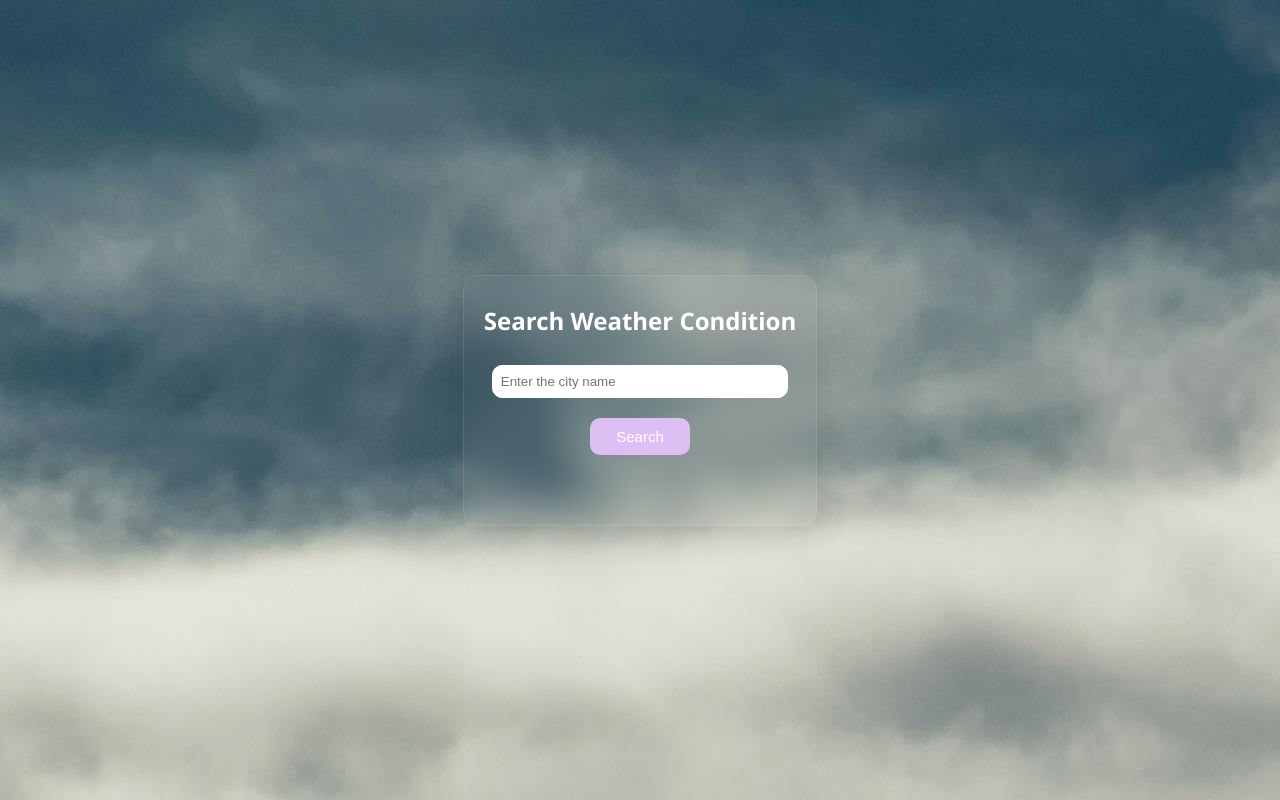
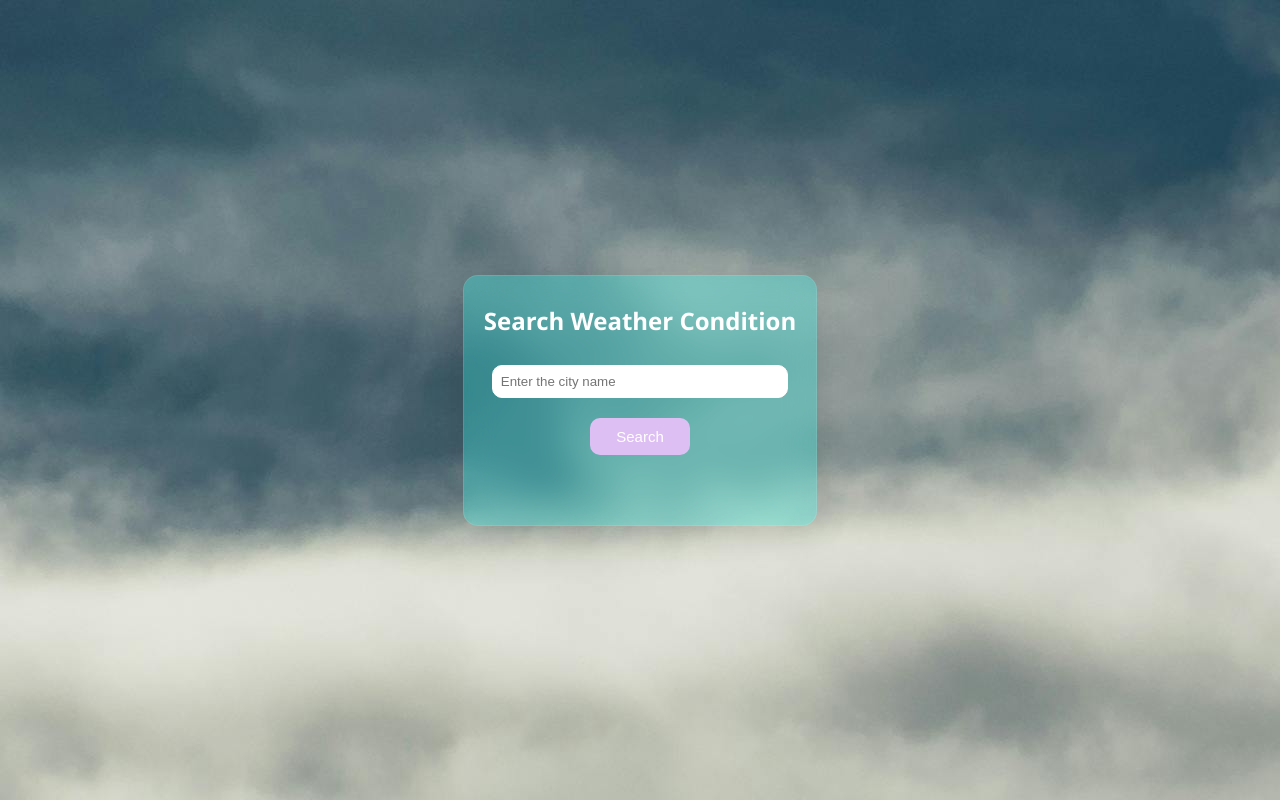
Before and after one commit to anupp30/Intern_Task1, a plain HTML site: page Anup/index.html in a window 1280 px wide. Drawn offline with Linux system fonts and the light colour scheme.

Commit message:
style.css

```diff
--- a/Anup/style.css
+++ b/Anup/style.css
@@ -14,6 +14,7 @@ body {
     padding: 20px;
     border-radius: 15px;
     box-shadow: 0 8px 32px rgba(0, 0, 0, 0.1);
+    background: #2afaf04d;
     backdrop-filter: blur(15px);
     border: 1px solid rgba(255, 255, 255, 0.1);
     text-align: center;
```
